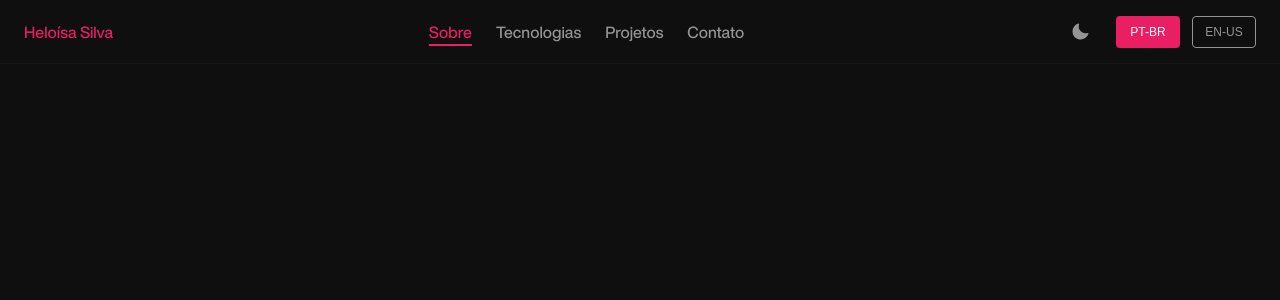
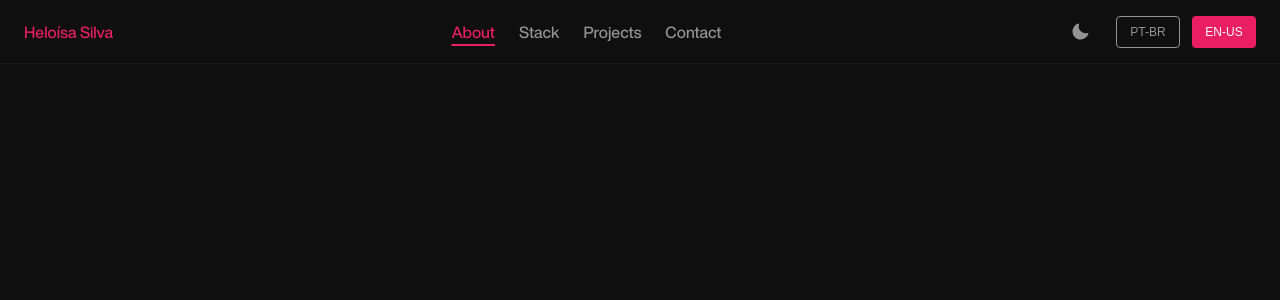
Before and after one commit to heloisacrisilva/myportfolio, a Next.js app: page /en in a window 1280 px wide. Shown: the top 300 px of the page. Built offline with nearby package versions, Linux system fonts and the light colour scheme.

Commit message:
fix: next errors

```diff
--- a/src/app/[locale]/page.tsx
+++ b/src/app/[locale]/page.tsx
@@ -1,13 +1,16 @@
-'use client';
-
 import * as S from './style';
 import { Header } from '@/components/Header';
 
-function Home() {
+export default async function Home({
+  params,
+}: {
+  params: Promise<{ locale: string }>;
+}) {
+  const { locale: lang } = await params;
 
   return (
     <S.Container>
-      <Header />
+      <Header lang={lang} />
       <S.LogoContent>
         <S.InfoContent>
           <S.Title></S.Title>
@@ -16,5 +19,3 @@ function Home() {
     </S.Container>
   );
 }
-
-export default Home;
--- a/src/components/Buttons/LanguageButton/index.tsx
+++ b/src/components/Buttons/LanguageButton/index.tsx
@@ -7,20 +7,22 @@ import { getCookie, setCookie } from '@/utils/cookies.client';
 
 const { DEFAULT_LOCALE_DISPLAY } = CONSTANTS;
 
-interface iLanguage {
+interface LanguageButtonProps {
   lang: string;
+  currentLang: string;
 }
 
-const LanguageButton = ({ lang }: iLanguage) => {
+const LanguageButton = ({ lang, currentLang }: LanguageButtonProps) => {
   const router = useRouter();
-  const locale = getCookie('locale');
 
-  const isDefault = lang === DEFAULT_LOCALE_DISPLAY && !locale;
-  const isSelected = (locale && lang.split('-')[0] === locale) || isDefault;
+  const isDefault = lang === DEFAULT_LOCALE_DISPLAY && !currentLang;
+  const isSelected = (currentLang && lang.split('-')[0] === currentLang) || isDefault;
 
   function handleLangChange() {
-    setCookie('locale', lang.split('-')[0]);
-    router.refresh();
+    const newLocale = lang.split('-')[0];
+
+    setCookie('locale', newLocale);
+    router.push(`/${newLocale}`);
   }
 
   return (
--- a/src/components/Buttons/ThemeSwitcher/index.tsx
+++ b/src/components/Buttons/ThemeSwitcher/index.tsx
@@ -1,33 +1,26 @@
 'use client';
 
-import React, { useEffect } from 'react';
 import { useTheme } from '@/contexts/themeProviders';
 import { themes } from '@/themes';
-
 import SwitchButton from '@/components/Buttons/SwitchButton';
 
-const ThemeSwitcher: React.FC = () => {
+const ThemeSwitcher = () => {
   const { theme, setTheme } = useTheme();
 
-  const getSavedTheme = () => {
-    return localStorage.getItem('theme');
-  };
+  const handleThemeToggle = () => {
+    const newTheme =
+      theme === themes.lightTheme ? 'darkTheme' : 'lightTheme';
 
-  const handleThemeToggle = () => {
-    const newTheme = theme === themes.lightTheme ? 'darkTheme' : 'lightTheme';
     setTheme(themes[newTheme as keyof typeof themes]);
-
     localStorage.setItem('theme', newTheme);
   };
 
-  useEffect(() => {
-    const savedTheme = getSavedTheme();
-    if (savedTheme) {
-      setTheme(themes[savedTheme as keyof typeof themes]);
-    }
-  }, [setTheme]);
-
-  return <SwitchButton onToggle={handleThemeToggle} value={theme === themes.darkTheme ? true : false} />;
+  return (
+    <SwitchButton
+      onToggle={handleThemeToggle}
+      value={theme === themes.darkTheme}
+    />
+  );
 };
 
 export default ThemeSwitcher;
--- a/src/components/Header/index.tsx
+++ b/src/components/Header/index.tsx
@@ -1,7 +1,6 @@
 'use client';
 
 import * as S from './style';
-import { getCookie } from '@/utils/cookies.client';
 import { getTranslation } from '@/utils/i18n';
 import LanguageButton from '../Buttons/LanguageButton';
 import CONSTANTS from '@/config/constants.mjs';
@@ -9,8 +8,11 @@ import ThemeSwitcher from '../Buttons/ThemeSwitcher';
 
 const { AVAILABLE_LOCALES } = CONSTANTS;
 
-export const Header = () => {
-  const lang = getCookie('locale');
+interface HeaderProps {
+  lang: string;
+}
+
+export const Header = ({ lang }: HeaderProps) => {
   const t = getTranslation(lang, 'header');
 
   return (
@@ -18,18 +20,30 @@ export const Header = () => {
       <S.Nav>
         <a>{t('owner')}</a>
       </S.Nav>
+
       <S.Sections>
-        <S.SectionsItem $active={true} href="/about">
+        <S.SectionsItem $active href={`/${lang}/about`}>
           {t('about')}
         </S.SectionsItem>
-        <S.SectionsItem href="/stack">{t('stack')}</S.SectionsItem>
-        <S.SectionsItem href="/projects">{t('projects')}</S.SectionsItem>
-        <S.SectionsItem href="/contact">{t('contact')}</S.SectionsItem>
+
+        <S.SectionsItem href={`/${lang}/stack`}>
+          {t('stack')}
+        </S.SectionsItem>
+
+        <S.SectionsItem href={`/${lang}/projects`}>
+          {t('projects')}
+        </S.SectionsItem>
+
+        <S.SectionsItem href={`/${lang}/contact`}>
+          {t('contact')}
+        </S.SectionsItem>
       </S.Sections>
+
       <ThemeSwitcher />
+
       <S.LocaleBox>
-        {AVAILABLE_LOCALES.map((lang) => (
-          <LanguageButton key={lang} lang={lang} />
+        {AVAILABLE_LOCALES.map((locale) => (
+          <LanguageButton  key={locale} lang={locale} currentLang={lang} />
         ))}
       </S.LocaleBox>
     </S.Container>
```
